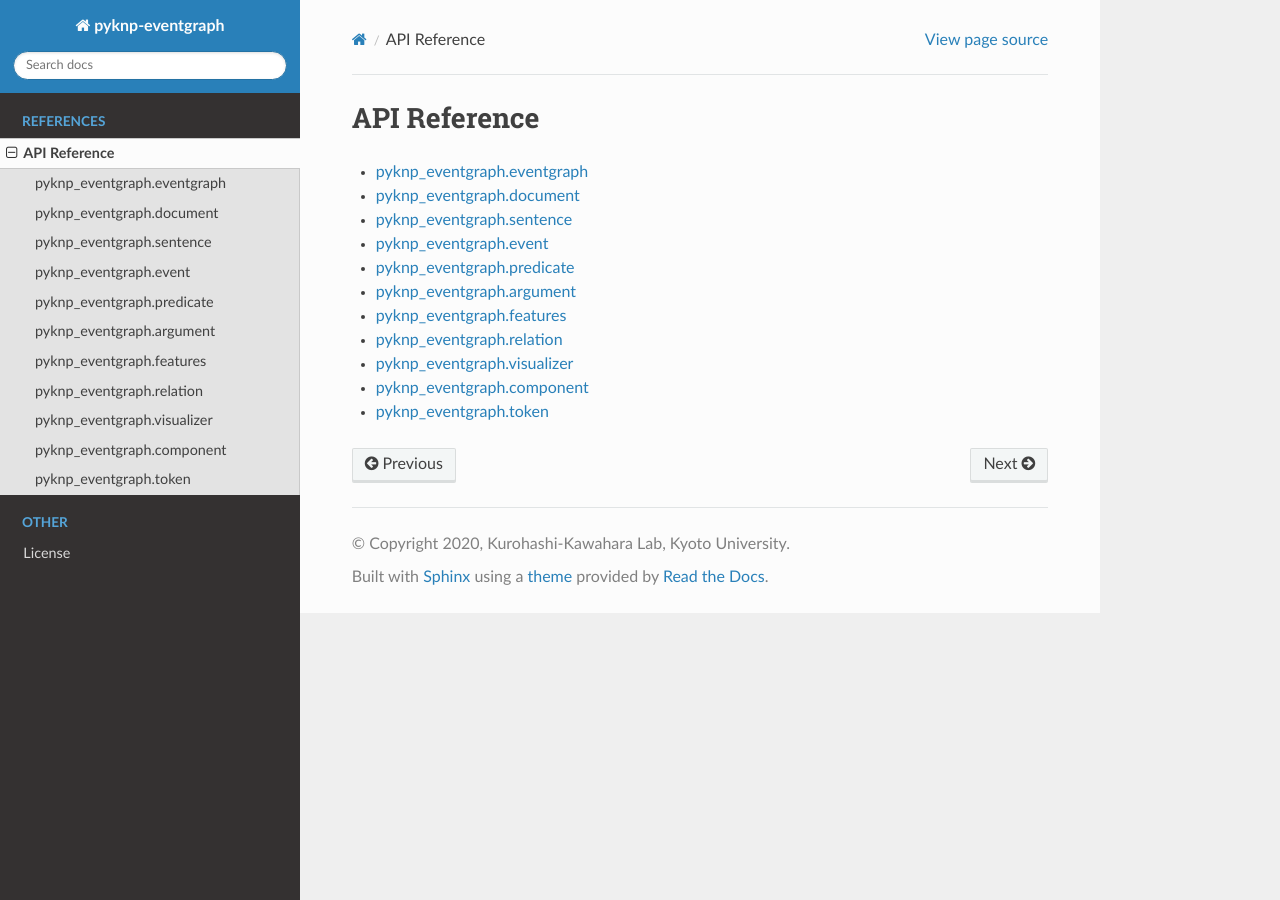
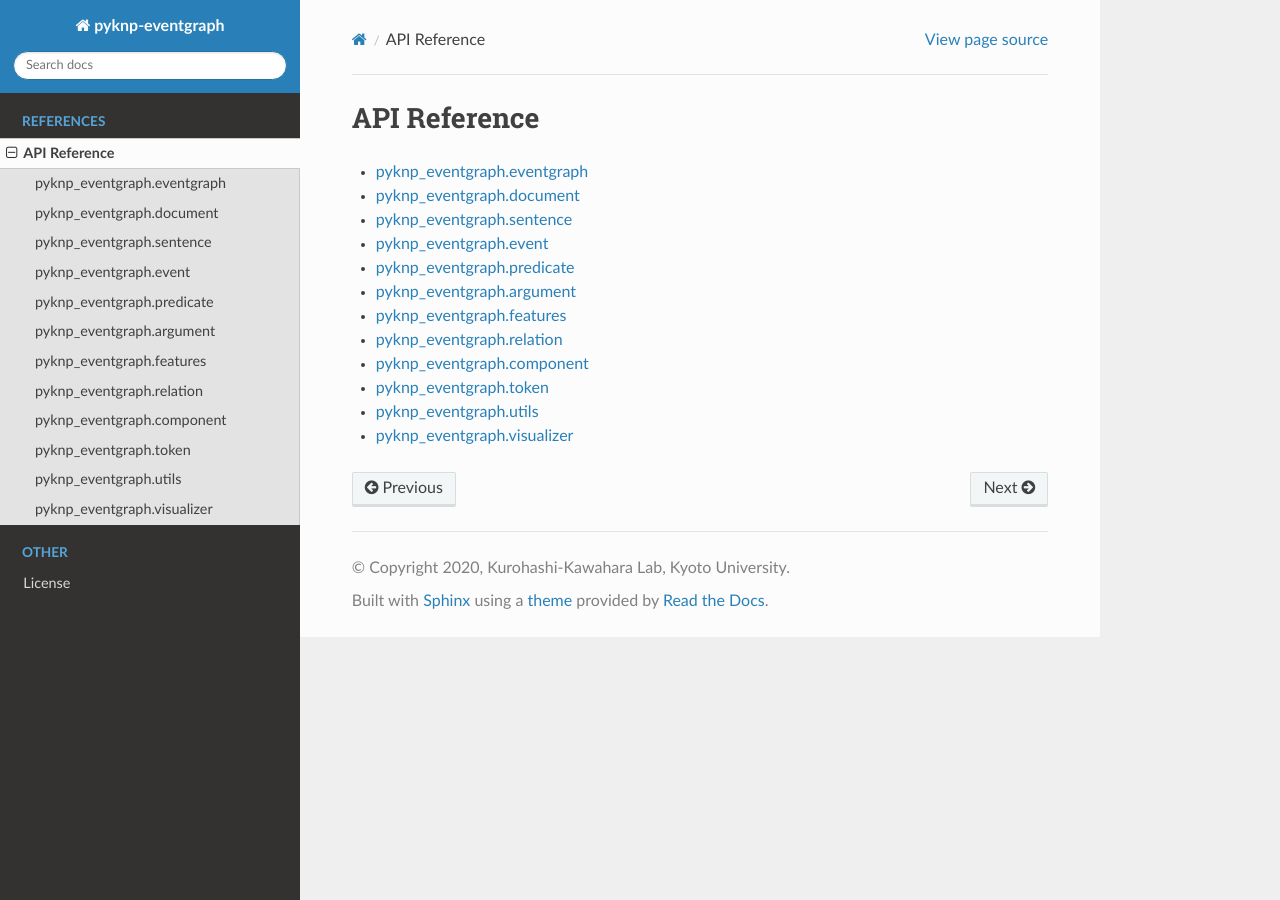
Before and after one commit to ku-nlp/pyknp-eventgraph, a Sphinx documentation site: the page built from docs/source/reference/index.rst, in a window 1280 px wide. Built offline with Sphinx 7.4.7 and the Read the Docs theme 2.0.0, drawn with Linux system fonts in a browser that asks for light colours; the version number could not be read and is left out.

Commit message:
tweak documentation

```diff
--- a/docs/source/reference/index.rst
+++ b/docs/source/reference/index.rst
@@ -15,6 +15,7 @@
     argument
     features
     relation
-    visualizer
     component
     token
+    utils
+    visualizer
--- /dev/null
+++ b/docs/source/reference/utils.rst
@@ -0,0 +1,8 @@
+pyknp\_eventgraph.utils
+=======================
+
+.. automodule:: pyknp_eventgraph.utils
+   :members:
+   :undoc-members:
+   :show-inheritance:
+   :member-order: groupwise
```
Also changed, not shown: 2 other files.
